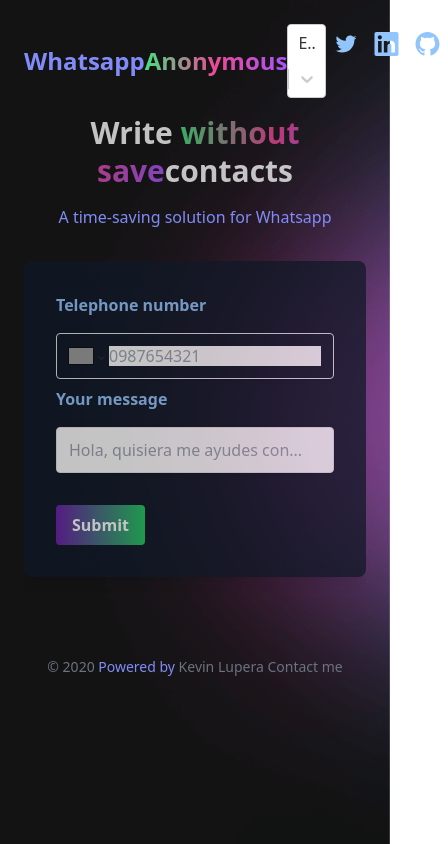
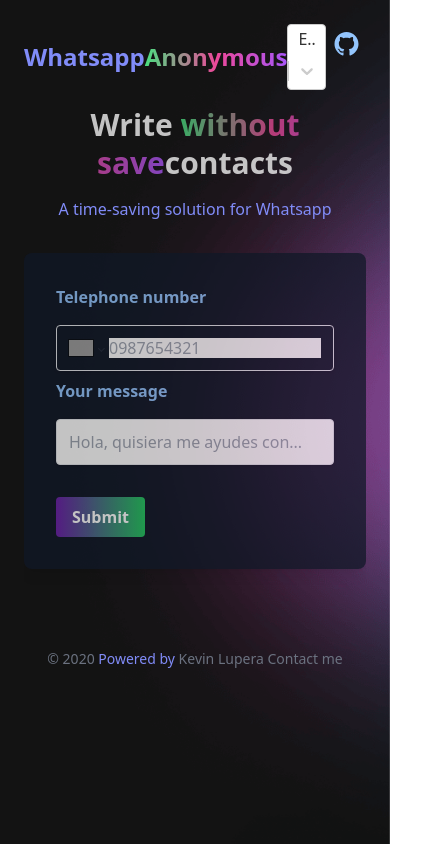
Before and after one commit to kevinlupera/ws-anonymous, a React (Create React App) app: page / in a window 390 px wide. Shown: the whole page, 448 px wide, since content can reach past the window. Built offline with nearby package versions, Linux system fonts and the light colour scheme; grey boxes are pictures that could not be loaded; what i18next-xhr-backend would draw is missing.

Commit message:
Ajustes mobile

```diff
--- a/src/App.js
+++ b/src/App.js
@@ -10,11 +10,11 @@
   const [telephone, setTelephone] = useState("");
   const [message, setMessage] = useState("");
   const options = [
-    { value: "en", label: "English" },
-    { value: "es", label: "Spanish" },
+    { value: "en", label: "EN" },
+    { value: "es", label: "ES" },
   ];
 
-  const [selectedOption, setSelectedOption] = useState({ value: "en", label: "English" },);
+  const [selectedOption, setSelectedOption] = useState({ value: "en", label: "EN" },);
   function submit() {
     if (telephone && isValidPhoneNumber(telephone)) {
       window.open(
@@ -52,49 +52,21 @@
               className="flex items-center text-indigo-400 no-underline hover:no-underline font-bold text-2xl lg:text-4xl"
               href="/"
             >
+              <p className="">
               Whatsapp
-              <span className="bg-clip-text text-transparent bg-gradient-to-r from-green-400 via-pink-500 to-purple-500">
+              </p>
+              <p className="bg-clip-text text-transparent bg-gradient-to-r from-green-400 via-pink-500 to-purple-500">
                 {t("anonymous")}
-              </span>
+              </p>
             </a>
 
             <div className="flex w-1/2 justify-end content-center">
               <Select
-              className="text-white"
                 defaultValue={selectedOption}
                 onChange={(e) => langHandleChange(e)}
                 options={options}
+                isSearchable={false}
               />
-
-              <a
-                className="inline-block text-blue-300 no-underline hover:text-pink-500 hover:text-underline text-center h-10 p-2 md:h-auto md:p-4 transform hover:scale-125 duration-300 ease-in-out"
-                href="https://twitter.com/kevin_13k"
-              >
-                <svg
-                  className="fill-current h-6"
-                  xmlns="http://www.w3.org/2000/svg"
-                  viewBox="0 0 32 32"
-                >
-                  <path d="M30.063 7.313c-.813 1.125-1.75 2.125-2.875 2.938v.75c0 1.563-.188 3.125-.688 4.625a15.088 15.088 0 0 1-2.063 4.438c-.875 1.438-2 2.688-3.25 3.813a15.015 15.015 0 0 1-4.625 2.563c-1.813.688-3.75 1-5.75 1-3.25 0-6.188-.875-8.875-2.625.438.063.875.125 1.375.125 2.688 0 5.063-.875 7.188-2.5-1.25 0-2.375-.375-3.375-1.125s-1.688-1.688-2.063-2.875c.438.063.813.125 1.125.125.5 0 1-.063 1.5-.25-1.313-.25-2.438-.938-3.313-1.938a5.673 5.673 0 0 1-1.313-3.688v-.063c.813.438 1.688.688 2.625.688a5.228 5.228 0 0 1-1.875-2c-.5-.875-.688-1.813-.688-2.75 0-1.063.25-2.063.75-2.938 1.438 1.75 3.188 3.188 5.25 4.25s4.313 1.688 6.688 1.813a5.579 5.579 0 0 1 1.5-5.438c1.125-1.125 2.5-1.688 4.125-1.688s3.063.625 4.188 1.813a11.48 11.48 0 0 0 3.688-1.375c-.438 1.375-1.313 2.438-2.563 3.188 1.125-.125 2.188-.438 3.313-.875z"></path>
-                </svg>
-              </a>
-              <a
-                className="inline-block text-blue-300 no-underline hover:text-pink-500 hover:text-underline text-center h-10 p-2 md:h-auto md:p-4 transform hover:scale-125 duration-300 ease-in-out"
-                href="https://www.linkedin.com/in/kevin-lupera/?locale=en_US"
-              >
-                <svg
-                  className="fill-current h-6"
-                  width="25px"
-                  height="25px"
-                  viewBox="0 0 256 256"
-                  version="1.1"
-                  xmlns="http://www.w3.org/2000/svg"
-                >
-                  <g>
-                    <path d="M218.123122,218.127392 L180.191928,218.127392 L180.191928,158.724263 C180.191928,144.559023 179.939053,126.323993 160.463756,126.323993 C140.707926,126.323993 137.685284,141.757585 137.685284,157.692986 L137.685284,218.123441 L99.7540894,218.123441 L99.7540894,95.9665207 L136.168036,95.9665207 L136.168036,112.660562 L136.677736,112.660562 C144.102746,99.9650027 157.908637,92.3824528 172.605689,92.9280076 C211.050535,92.9280076 218.138927,118.216023 218.138927,151.114151 L218.123122,218.127392 Z M56.9550587,79.2685282 C44.7981969,79.2707099 34.9413443,69.4171797 34.9391618,57.260052 C34.93698,45.1029244 44.7902948,35.2458562 56.9471566,35.2436736 C69.1040185,35.2414916 78.9608713,45.0950217 78.963054,57.2521493 C78.9641017,63.090208 76.6459976,68.6895714 72.5186979,72.8184433 C68.3913982,76.9473153 62.7929898,79.26748 56.9550587,79.2685282 M75.9206558,218.127392 L37.94995,218.127392 L37.94995,95.9665207 L75.9206558,95.9665207 L75.9206558,218.127392 Z M237.033403,0.0182577091 L18.8895249,0.0182577091 C8.57959469,-0.0980923971 0.124827038,8.16056231 -0.001,18.4706066 L-0.001,237.524091 C0.120519052,247.839103 8.57460631,256.105934 18.8895249,255.9977 L237.033403,255.9977 C247.368728,256.125818 255.855922,247.859464 255.999,237.524091 L255.999,18.4548016 C255.851624,8.12438979 247.363742,-0.133792868 237.033403,0.000790807055"></path>
-                  </g>
-                </svg>
-              </a>
 
               <a
                 className="inline-block text-blue-300 no-underline hover:text-pink-500 hover:text-underline text-center h-10 p-2 md:h-auto md:p-4 transform hover:scale-125 duration-300 ease-in-out"
--- a/src/assets/locals/es/translation.json
+++ b/src/assets/locals/es/translation.json
@@ -12,5 +12,7 @@
   "submit": "Enviar",
   "copyrigth": "2020 ",
   "power_by": "Creado por ",
-  "contact_me": " Contacto conmigo"
+  "contact_me": " Contacto conmigo",
+  "spanish": "es",
+  "english": "en"
 }
```
